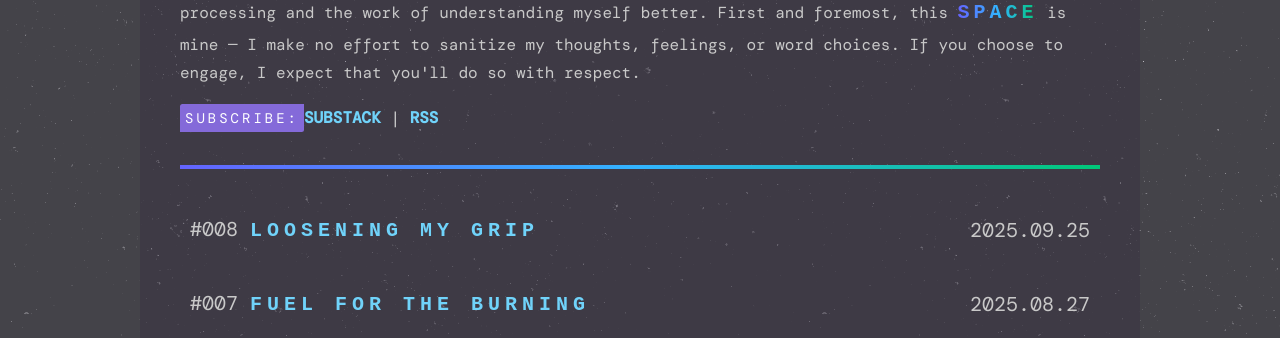
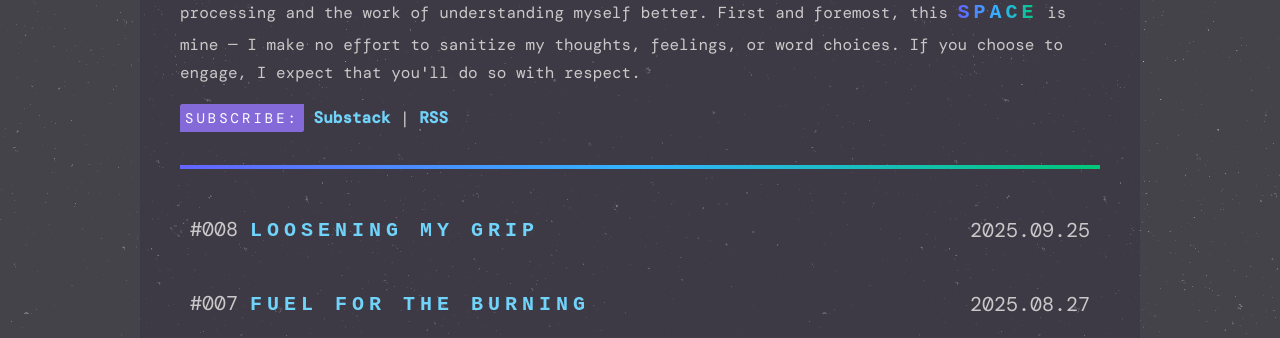
Before and after one commit to iridiumquartz/chromonospace, a Jekyll site: the page built from journal/index.html, in a window 1280 px wide. Shown: the part 391-729 px from the top of the page. Built offline with Jekyll 4.4.1, drawn with Linux system fonts in a browser that asks for light colours; some web fonts are replaced.

```diff
--- a/journal/index.html
+++ b/journal/index.html
@@ -7,7 +7,7 @@ title: "j o u r n a l ★ s p a c e"
   <h1>Journal</h1>
   <p>You've made it three layers deep. Here lies <strong>JOURNALSPACE</strong>.</p>
   <p>Some of these entries are creative exercises, but the majority exist to document my emotional processing and the work of understanding myself better. First and foremost, this <strong>space</strong> is mine — I make no effort to sanitize my thoughts, feelings, or word choices. If you choose to engage, I expect that you'll do so with respect.</p>
-  <p><em>SUBSCRIBE:</em><a href="https://chromonospace.substack.com/">SUBSTACK</a> | <a href="/feed.xml">RSS</a></p><hr>
+  <p><em>SUBSCRIBE:</em> <a href="https://chromonospace.substack.com/">Substack</a> | <a href="/feed.xml">RSS</a></p><hr>
   {% assign total = site.posts | size %}
   {% for post in site.posts %}
     {% assign n = total | minus: forloop.index0 | minus: 1 %}
```
